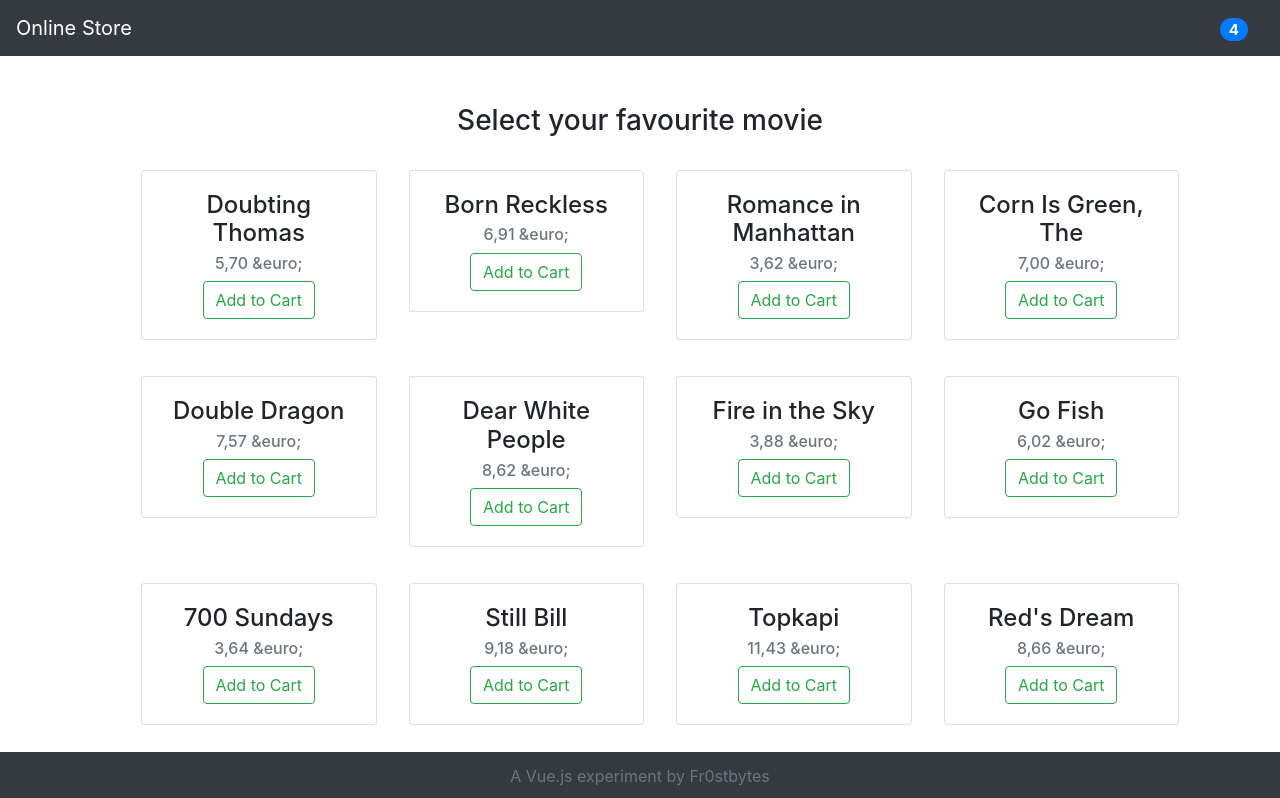
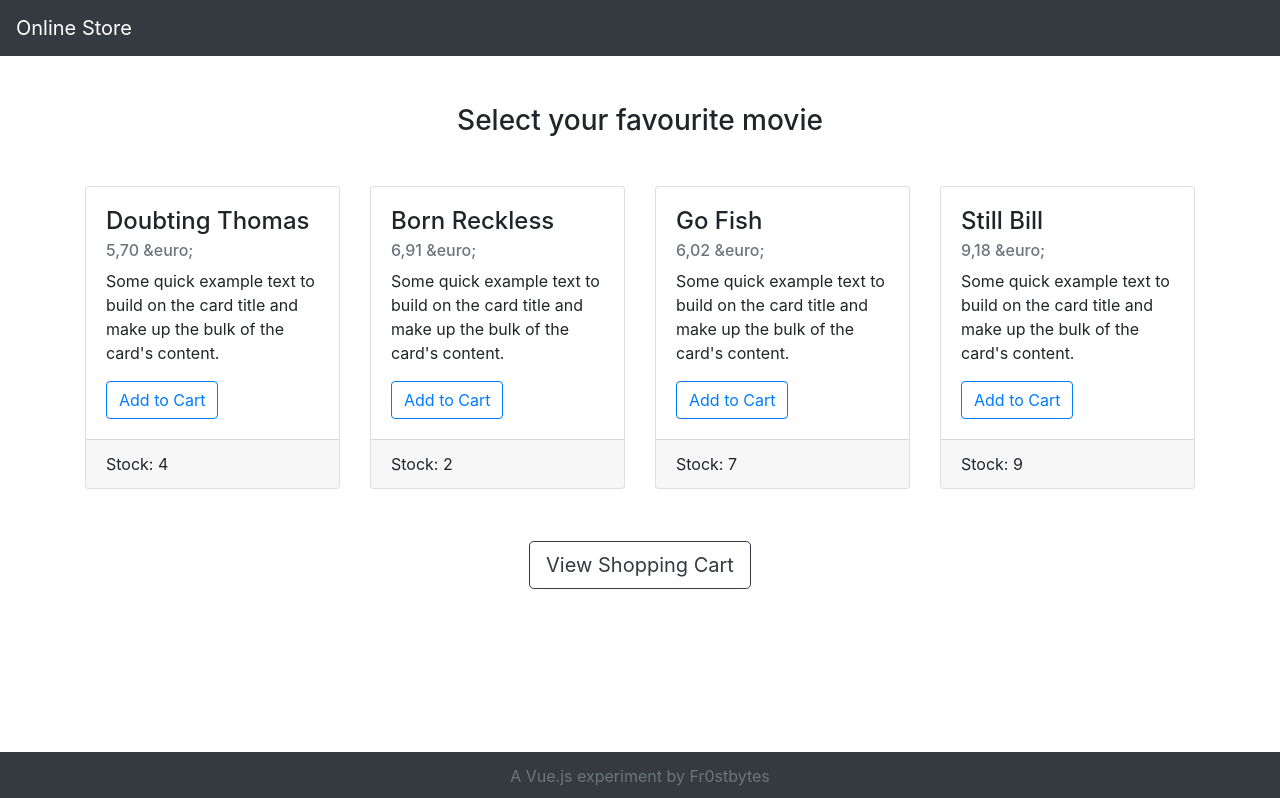
Before and after one commit to fr0stbytes/eshop, a Vue app: page / in a window 1280 px wide. Shown: the top 798 px of the page. Built offline with nearby package versions, Linux system fonts and the light colour scheme; some icons are missing.

Commit message:
Added Add to Cart Functionality

```diff
--- a/src/App.vue
+++ b/src/App.vue
@@ -4,28 +4,20 @@
         href="https://use.fontawesome.com/releases/v5.2.0/css/all.css"
         integrity="sha384-hWVjflwFxL6sNzntih27bfxkr27PmbbK/iSvJ+a4+0owXq79v+lsFkW54bOGbiDQ"
         crossorigin="anonymous">
-    <b-navbar variant="dark" type="dark">
-      <b-link class="navbar-brand" :to="'/'">Online Store</b-link>
-      <b-navbar-nav class="ml-auto">
-        <b-link class="navbar-brand" :to="'/cart'"><i class="fas fa-shopping-cart"></i><b-badge pill variant="primary">4</b-badge></b-link>
-
-      </b-navbar-nav>
-    </b-navbar>
+    <Navbar />
     <router-view/>
-    <div class="footer">
-      A Vue.js experiment by Fr0stbytes
-    </div>
   </div>
 </template>
 
+<script>
+import Navbar from './components/navbar'
+
+export default {
+  components: {
+    Navbar
+  }
+}
+</script>
+
 <style lang="scss">
-  .footer {
-    position: fixed;
-    bottom: 0;
-    width: 100%;
-    background: var(--gray-dark);
-    color: var(--gray);
-    padding: 12px 3em;
-    text-align: center;
-  }
 </style>
--- /dev/null
+++ b/src/components/navbar.vue
@@ -0,0 +1,28 @@
+<template lang="html">
+  <b-navbar variant="dark" type="dark">
+    <b-link class="navbar-brand" :to="'/'">Online Store</b-link>
+    <b-navbar-nav class="ml-auto">
+      <b-link class="navbar-brand" :to="'/cart'">
+        <i class="fas fa-shopping-cart"></i>
+        <b-badge pill variant="primary" v-if="this.totalCartItems > 0">
+          {{totalCartItems}}
+        </b-badge>
+      </b-link>
+    </b-navbar-nav>
+  </b-navbar>
+</template>
+
+<script>
+import { mapState } from 'vuex'
+
+export default {
+  computed: mapState({
+    totalCartItems: state => state.cart.totalCartItems
+  }),
+  methods: {
+  }
+}
+</script>
+
+<style lang="css">
+</style>
--- a/src/components/products.vue
+++ b/src/components/products.vue
@@ -1,16 +1,30 @@
 <template>
-  <div class="container">
-    <div class="product-list mt-5">
-      <h3>Select your favourite movie</h3>
-      <ul class="mt-3">
-        <li v-for="product in products" :key="product.id" class="w-25 p-3 mb-1">
+  <div class="product-container mt-5 mb-5">
+    <h3>Select your favourite movie</h3>
+    <div class="product-list container">
+      <b-row class="mt-5">
+        <b-col lg="3" v-for="product in products" :key="product.id" class="mb-1">
           <b-card :title="product.title"
-              :sub-title="product.price + ' &euro;'"
-              style="max-width: 20rem;">
-          <b-button @click="addToCart(product.id, product.title, product.price)" variant="outline-success">Add to Cart</b-button>
-      </b-card>
-        </li>
-      </ul>
+              :sub-title="product.price + ' &euro;'">
+            <p class="card-text">
+              Some quick example text to build on the card title and make up the bulk of the card's content.
+            </p>
+            <div slot="footer" v-if="product.inventory > 0">Stock: {{product.inventory}}</div>
+            <div slot="footer" v-if="product.inventory <= 0"><b-badge pill variant="danger">Out of stock</b-badge></div>
+            <b-button @click="addToCart(product.id, product.title, product.price, product.inventory)"
+              variant="outline-primary"
+              :disabled="product.inventory <= 0">
+              Add to Cart
+            </b-button>
+          </b-card>
+        </b-col>
+      </b-row>
+    </div>
+    <div class="mt-5">
+      <b-button variant="outline-dark" size="lg" @click="gotoCart()">View Shopping Cart</b-button>
+    </div>
+    <div class="footer align-bottom">
+      A Vue.js experiment by Fr0stbytes
     </div>
   </div>
 </template>
@@ -24,18 +38,36 @@ export default {
     products: state => state.products.all
   }),
   methods: {
-    addToCart (id, title, price) {
-      console.log('Add to cart' + ' ' + id + ' ' + title + ' ' + price)
+    addToCart (id, title, price, inventory) {
+      const product = {
+        id: id,
+        title: title,
+        price: price,
+        inventory: inventory
+      }
+      this.$store.dispatch('addToCart', product)
+    },
+    gotoCart () {
+      this.$router.push('cart')
     }
   }
 }
 
 </script>
 <style lang="scss" scoped>
-  li {
-    display: inline-block;
+  .product-container {
+    text-align: center;
   }
   .product-list {
+    text-align: left;
+  }
+  .footer {
+    background: var(--gray-dark);
+    color: var(--gray);
+    padding: 12px 3em;
     text-align: center;
+    position: fixed;
+    bottom: 0;
+    width: 100%;
   }
 </style>
--- a/src/store/index.js
+++ b/src/store/index.js
@@ -2,11 +2,13 @@ import Vue from 'vue'
 import Vuex from 'vuex'
 
 import products from './modules/products'
+import cart from './modules/cart'
 
 Vue.use(Vuex)
 
 export default new Vuex.Store({
   modules: {
-    products
+    products,
+    cart
   }
 })
--- /dev/null
+++ b/src/store/modules/cart.js
@@ -0,0 +1,43 @@
+const state = {
+  cartItems: [],
+  totalCartItems: ''
+}
+const getters = {
+
+}
+const actions = {
+  addToCart ({ commit, state }, product) {
+    const cartItem = state.cartItems.find(item => item.id === product.id)
+    if (!cartItem) {
+      commit('saveItems', { id: product.id, title: product.title, price: product.price })
+    } else {
+      commit('incrementQuantity', { id: product.id })
+    }
+    commit('decreaseStock', { id: product.id }, { root: true })
+    commit('increaseTotalCartItems')
+  }
+}
+const mutations = {
+  saveItems (state, { id, title, price }) {
+    state.cartItems.push({
+      id,
+      title,
+      price,
+      quantity: 1
+    })
+  },
+  incrementQuantity (state, { id }) {
+    const cartItem = state.cartItems.find(item => item.id === id)
+    cartItem.quantity++
+  },
+  increaseTotalCartItems(state) {
+    state.totalCartItems++
+  }
+}
+
+export default {
+  state,
+  getters,
+  actions,
+  mutations
+}
--- a/src/store/modules/products.js
+++ b/src/store/modules/products.js
@@ -1,94 +1,34 @@
 const state = {
   all: [
     {
-  "id": "70-0969004",
-  "title": "Doubting Thomas",
-  "price": "5,70",
-  "inventory": 59
-}, {
-  "id": "75-0578415",
-  "title": "Born Reckless",
-  "price": "6,91",
-  "inventory": 65
-}, {
-  "id": "47-4855741",
-  "title": "Romance in Manhattan",
-  "price": "3,62",
-  "inventory": 55
-}, {
-  "id": "19-7267792",
-  "title": "Corn Is Green, The",
-  "price": "7,00",
-  "inventory": 37
-}, {
-  "id": "61-4812215",
-  "title": "Double Dragon",
-  "price": "7,57",
-  "inventory": 31
-}, {
-  "id": "16-7826407",
-  "title": "Dear White People",
-  "price": "8,62",
-  "inventory": 54
-}, {
-  "id": "98-0159020",
-  "title": "Fire in the Sky",
-  "price": "3,88",
-  "inventory": 61
-}, {
-  "id": "56-6762974",
-  "title": "Go Fish",
-  "price": "6,02",
-  "inventory": 99
-}, {
-  "id": "33-1660529",
-  "title": "700 Sundays",
-  "price": "3,64",
-  "inventory": 37
-}, {
-  "id": "99-4505703",
-  "title": "Still Bill",
-  "price": "9,18",
-  "inventory": 22
-}, {
-  "id": "63-7779790",
-  "title": "Topkapi",
-  "price": "11,43",
-  "inventory": 71
-}, {
-  "id": "42-2151989",
-  "title": "Red's Dream",
-  "price": "8,66",
-  "inventory": 81
-}, {
-  "id": "98-2148289",
-  "title": "Alois Nebel",
-  "price": "9,90",
-  "inventory": 52
-}, {
-  "id": "69-9410886",
-  "title": "Cats Don't Dance",
-  "price": "13,79",
-  "inventory": 18
-}, {
-  "id": "31-4762504",
-  "title": "Kal Ho Naa Ho",
-  "price": "14,25",
-  "inventory": 27
-}, {
-  "id": "45-3625833",
-  "title": "Loner (Woetoli)",
-  "price": "7,08",
-  "inventory": 98
-}
+      'id': '70-0969004',
+      'title': 'Doubting Thomas',
+      'price': '5,70',
+      'inventory': 4
+    },
+    {
+      'id': '75-0578415',
+      'title': 'Born Reckless',
+      'price': '6,91',
+      'inventory': 2
+    },
+    {
+      'id': '56-6762974',
+      'title': 'Go Fish',
+      'price': '6,02',
+      'inventory': 7
+    },
+    {
+      'id': '99-4505703',
+      'title': 'Still Bill',
+      'price': '9,18',
+      'inventory': 9
+    }
   ]
 }
 
 // getters
 const getters = {
-  loadedProducts (state) {
-    return state.products
-  }
 }
 
 // actions
@@ -98,7 +38,10 @@ const actions = {
 
 // mutations
 const mutations = {
-
+  decreaseStock (state, { id }) {
+    const product = state.all.find(product => product.id === id)
+    product.inventory--
+  }
 }
 
 export default {
```
